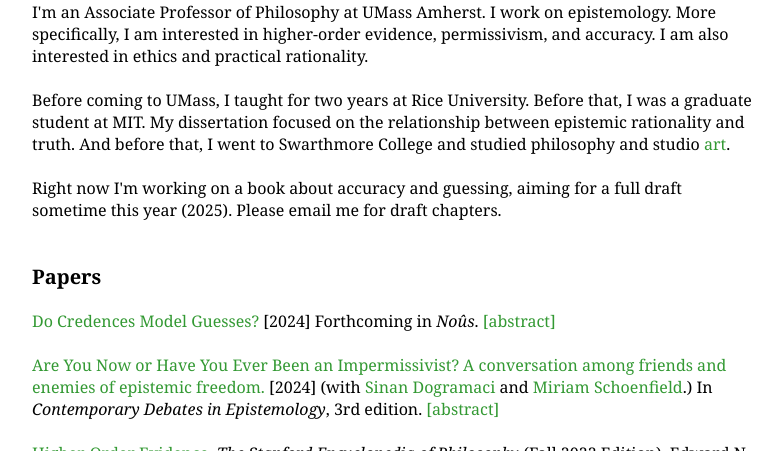
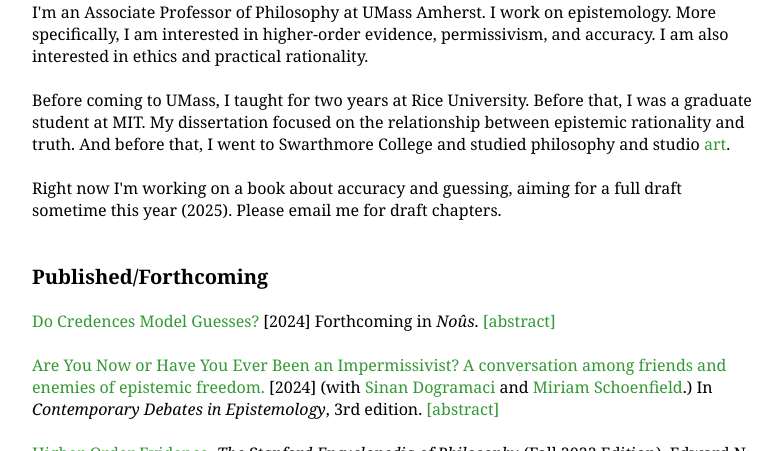
Before and after one commit to sophiehorowitz/sophiehorowitz.github.io, a plain HTML site: page index.html in a window 1280 px wide. Shown: the part 349-800 px from the top of the page, without its empty margins (168-950 px from the left). Drawn offline with Linux system fonts and the light colour scheme.

Commit message:
Update index.html

```diff
--- a/index.html
+++ b/index.html
@@ -48,7 +48,7 @@
 	Right now I'm working on a book about accuracy and guessing, aiming for a full draft sometime this year (2025). Please email me for draft chapters. <br><br>
 
 
-        <p style="font-size: 20;"><b>Papers</b></p>
+        <p style="font-size: 20;"><b>Published/Forthcoming</b></p>
 
 <a href="http://sophiehorowitz.github.io/Do Credences Model Guesses%3F.pdf" style ="TEXT-DECORATION: NONE">Do Credences Model Guesses?</a> [2024] Forthcoming in <i>No&#251;s</i>.
 
```
